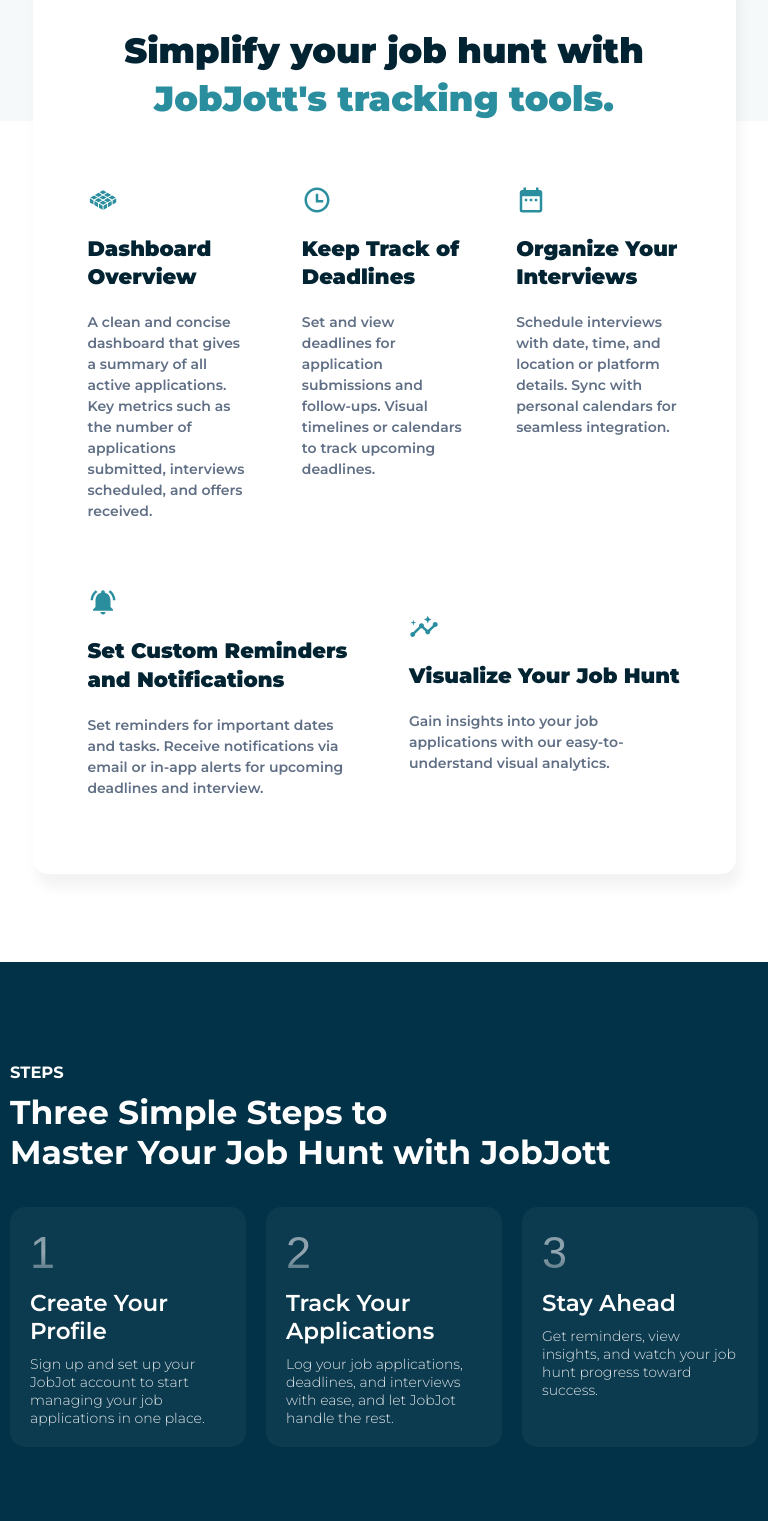
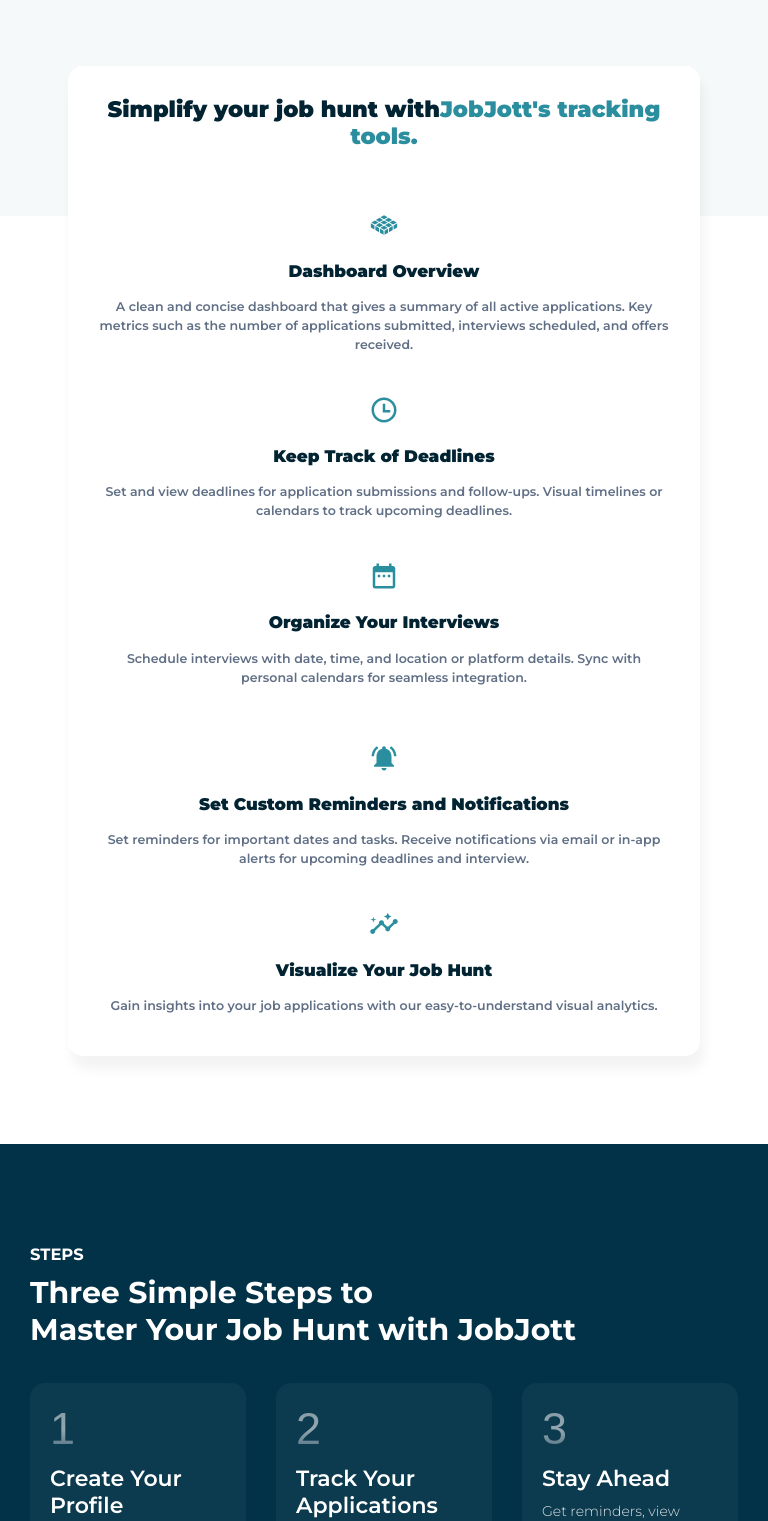
Before and after one commit to JobJott/frontend-repo, a React (Vite) app: page / in a window 768 px wide. Shown: the part 584-2105 px from the top of the page. Built offline with nearby package versions, Linux system fonts and the light colour scheme.

Commit message:
landingPage responsiveness

```diff
--- a/src/styles/Cta.css
+++ b/src/styles/Cta.css
@@ -41,7 +41,7 @@
   font-size: 2rem;
 }
 
-a{
+a {
   text-decoration: none;
 }
 
@@ -63,12 +63,81 @@
   border: none;
 }
 
-@media only screen and (min-width: 768px) and (max-width: 1440px) and (max-height: 798px) {
-  .entry-left-wrap {
-    max-width: 396px;
+/* Responsive design adjustments */
+@media only screen and (max-width: 1440px) {
+  .cta-container {
+    padding: 60px;
+    gap: 80px;
   }
 
-  .entry-button a {
-    font-size: 15px;
+  .cta-left, .cta-right {
+    width: 50%;
   }
 }
+
+@media only screen and (max-width: 1024px) {
+  .cta-container {
+    flex-direction: column;
+    padding: 50px;
+  }
+
+  .cta-left, .cta-right {
+    width: 100%;
+    margin-bottom: 20px;
+  }
+
+  .cta-text h3 {
+    font-size: 1.2rem;
+  }
+
+  .cta-subtext h2 {
+    font-size: 1.8rem;
+  }
+}
+
+@media only screen and (max-width: 768px) {
+  .cta-container {
+    padding: 30px;
+    gap: 20px;
+  }
+
+  .cta-left, .cta-right {
+    width: 100%;
+  }
+
+  .cta-text h3 {
+    font-size: 1rem;
+  }
+
+  .cta-subtext h2 {
+    font-size: 1.5rem;
+  }
+
+  .cta-section-btn button {
+    padding: 15px 20px;
+    font-size: 14px;
+  }
+}
+
+@media only screen and (max-width: 480px) {
+  .cta-container {
+    padding: 20px;
+  }
+
+  .cta-left, .cta-right {
+    width: 100%;
+  }
+
+  .cta-text h3 {
+    font-size: 0.9rem;
+  }
+
+  .cta-subtext h2 {
+    font-size: 1.3rem;
+  }
+
+  .cta-section-btn button {
+    padding: 12px 18px;
+    font-size: 12px;
+  }
+}
--- a/src/styles/Faq.css
+++ b/src/styles/Faq.css
@@ -105,3 +105,100 @@
     font-size: 0.9rem;
   }
 }
+
+@media (max-width: 576px) {
+  .faqContainer {
+    width: 90%;
+    padding: 30px 0 50px;
+  }
+
+  .faqImage {
+    max-width: 300px;
+  }
+
+  .faqTitle {
+    font-size: 1.25rem;
+  }
+
+  .faqItems {
+    max-width: 100%;
+  }
+
+  .faqQuestion {
+    font-size: 0.85rem;
+    padding: 0.8rem;
+  }
+
+  .faqAnswer {
+    font-size: 0.9rem;
+  }
+}
+
+@media (min-width: 576px) and (max-width: 768px) {
+  .faqContainer {
+    width: 95%;
+    padding: 35px 0 55px;
+  }
+
+  .faqImage {
+    max-width: 350px;
+  }
+
+  .faqTitle {
+    font-size: 1.75rem;
+  }
+
+  .faqQuestion {
+    font-size: 0.95rem;
+  }
+
+  .faqAnswer {
+    font-size: 1rem;
+  }
+}
+
+@media (min-width: 768px) and (max-width: 992px) {
+  .faqContainer {
+    width: 100%;
+    padding: 40px 0 60px;
+  }
+
+  .faqImage {
+    max-width: 375px;
+  }
+
+  .faqTitle {
+    font-size: 2rem;
+  }
+
+  .faqQuestion {
+    font-size: 1rem;
+  }
+
+  .faqAnswer {
+    font-size: 1.1rem;
+  }
+}
+
+@media (min-width: 992px) {
+  .faqContainer {
+    max-width: 1100px;
+    padding: 40px 0 60px;
+  }
+
+  .faqImage {
+    max-width: 400px;
+  }
+
+  .faqTitle {
+    font-size: 2rem;
+  }
+
+  .faqQuestion {
+    font-size: 1rem;
+  }
+
+  .faqAnswer {
+    font-size: 1.1rem;
+  }
+}
--- a/src/styles/Features.css
+++ b/src/styles/Features.css
@@ -5,8 +5,10 @@
   margin-right: auto;
   margin-top: -150px;
   z-index: 2;
-  box-shadow:4px 13px 13px rgba(0, 0, 0, 0.05);
+  box-shadow: 4px 13px 13px rgba(0, 0, 0, 0.05);
   border-radius: 15px;
+  width: 90%;
+  max-width: 1200px;
 }
 
 .features-container {
@@ -21,44 +23,36 @@
   gap: 15px;
   display: flex;
   flex-direction: column;
+  text-align: center;
   margin-bottom: 20px;
 }
 
 .features-main-text h1 {
-  display: inline-flex;
-  flex-direction: column;
-  align-items: center;
-  justify-content: center;
-  text-align: center;
-  font-size: 2.5rem;
+  font-size: 2rem;
   font-weight: 900;
   color: var(--primaryColor);
-  line-height: 1.15;
-  width: 100%;
-  gap: 8px;
-  position: relative;
-  overflow: hidden;
+  line-height: 1.2;
 }
 
 .features-main-text h1 .text-colour {
   color: var(--buttonColor);
 }
 
-.features-card{
-  padding: 15px;
+.features-card {
   display: flex;
   flex-direction: column;
+  padding: 15px;
   gap: 20px;
+  text-align: center;
 }
 
 .features-text {
-  /* max-width: 450px; */
   display: flex;
   flex-direction: column;
-  gap: 20px;
+  gap: 15px;
 }
 
-.features-icon svg{
+.features-icon svg {
   vertical-align: middle;
   width: 30px;
   height: 30px;
@@ -69,7 +63,7 @@
   color: var(--primaryColor);
   font-weight: 900;
   font-size: 1.5rem;
-  line-height: 1.38;
+  line-height: 1.4;
 }
 
 .features-text p {
@@ -81,27 +75,117 @@
 
 .features-details {
   display: grid;
-  grid-template-rows: 1fr;
-  grid-template-columns: repeat(3, 1fr);
+  grid-template-columns: 1fr;
   gap: 20px;
   height: 100%;
 }
 
 .flex-container {
   display: flex;
-  justify-content: space-around;
+  flex-wrap: wrap;
+  justify-content: center;
   align-items: center;
-  grid-column: span 3;
   gap: 20px;
   margin-top: 15px;
 }
 
 .flex-container .feature-item {
-  flex: 1;
+  flex: 1 1 100%;
+  text-align: center;
 }
 
 .feature-item .feature-text {
-  flex: 1;
   text-align: left;
   padding: 20px;
 }
+
+/* responsiveness */
+
+@media only screen and (max-width: 1024px) {
+  .features-container {
+    padding: 40px 30px;
+  }
+
+  .features-main-text h1 {
+    font-size: 1.8rem;
+  }
+
+  .features-text h1 {
+    font-size: 1.4rem;
+  }
+
+  .features-text p {
+    font-size: 0.95rem;
+  }
+
+  .features-details {
+    grid-template-columns: 1fr 1fr;
+    gap: 20px;
+  }
+
+  .flex-container .feature-item {
+    flex: 1 1 45%;
+  }
+}
+
+@media only screen and (max-width: 768px) {
+  .features-container {
+    padding: 30px 20px;
+  }
+
+  .features-main-text h1 {
+    font-size: 1.6rem;
+  }
+
+  .features-text h1 {
+    font-size: 1.2rem;
+  }
+
+  .features-text p {
+    font-size: 0.9rem;
+  }
+
+  .features-details {
+    grid-template-columns: 1fr;
+    gap: 20px;
+  }
+
+  .flex-container .feature-item {
+    flex: 1 1 100%;
+  }
+
+  .features-card {
+    padding: 10px;
+  }
+}
+
+@media only screen and (max-width: 480px) {
+  .features-container {
+    padding: 20px 15px;
+  }
+
+  .features-main-text h1 {
+    font-size: 1.4rem;
+  }
+
+  .features-text h1 {
+    font-size: 1.1rem;
+  }
+
+  .features-text p {
+    font-size: 0.85rem;
+  }
+
+  .features-details {
+    grid-template-columns: 1fr;
+    gap: 15px;
+  }
+
+  .flex-container .feature-item {
+    flex: 1 1 100%;
+  }
+
+  .features-card {
+    padding: 8px;
+  }
+}
--- a/src/styles/Footer.css
+++ b/src/styles/Footer.css
@@ -114,3 +114,128 @@
   font-weight: 600;
   color: var(--primaryColor);
 }
+
+
+@media (max-width: 576px) {
+  .footer-row {
+    flex-direction: column;
+    align-items: center;
+    gap: 20px;
+  }
+
+  .logo{
+    margin-top: 40px;
+  }
+
+  .logo h1 a {
+    font-size: 36px;
+    text-align: center;
+  }
+
+  .logo span {
+    font-size: 24px;
+  }
+
+  .footer-2 {
+    flex-direction: column;
+    align-items: center;
+    height: auto;
+    gap: 20px;
+  }
+
+  .footer-2 > div {
+    margin-right: 0;
+    text-align: center;
+    height: auto;
+  }
+
+  .footer-2 h4 {
+    font-size: 18px;
+  }
+
+  .footer-2 a {
+    font-size: 12px;
+  }
+
+  .socials {
+    align-items: center;
+    text-align: center;
+  }
+
+  .social-icons {
+    justify-content: center;
+  }
+
+  .social-icons svg {
+    width: 20px;
+    height: 20px;
+  }
+
+  .footer-bottom p {
+    font-size: 10px;
+  }
+}
+
+@media (min-width: 576px) and (max-width: 768px) {
+  .footer-row {
+    flex-direction: column;
+    align-items: flex-start;
+    gap: 20px;
+  }
+
+  .footer-2 {
+    flex-direction: row;
+    justify-content: space-evenly;
+  }
+
+  .footer-2 h4 {
+    font-size: 18px;
+  }
+
+  .footer-2 a {
+    font-size: 13px;
+  }
+
+  .social-icons svg {
+    width: 22px;
+    height: 22px;
+  }
+}
+
+@media (min-width: 768px) and (max-width: 992px) {
+  .footer-row {
+    flex-direction: row;
+    justify-content: space-between;
+    gap: 30px;
+  }
+
+  .footer-2 {
+    flex-direction: row;
+    justify-content: space-between;
+    gap: 25px;
+  }
+
+  .footer-2 h4 {
+    font-size: 20px;
+  }
+
+  .footer-2 a {
+    font-size: 14px;
+  }
+
+  .social-icons svg {
+    width: 24px;
+    height: 24px;
+  }
+}
+
+@media (min-width: 992px) {
+  .footer-row {
+    justify-content: space-between;
+  }
+
+  .footer-2 {
+    justify-content: space-between;
+    gap: 30px;
+  }
+}
--- a/src/styles/HeroSection.css
+++ b/src/styles/HeroSection.css
@@ -92,8 +92,9 @@
   box-shadow: var(--buttonColor) 0px 7px 29px 0px;
 }
 
-@media (min-width: 576px) {
-}
+
+
+
 
 @media only screen and (min-width: 768px) {
   .hero-section-container {
@@ -105,12 +106,12 @@
   }
 }
 
-@media (min-width: 992px) {
-}
+
 
 @media only screen and (min-width: 768px) and (max-width: 1440px) and (max-height: 798px) {
   .hero-section-container {
     min-height: 700px;
+
   }
 
 .hero{
@@ -124,4 +125,37 @@
   .hero-section-container {
     min-height: 469px;
   }
+
 }
+
+
+
+@media (max-width: 576px) {
+  .headline h1 {
+    font-size: 30px;
+    line-height: 1.2;
+  }
+
+  .call-to-action p {
+    font-size: 14px;
+    line-height: 1.4;
+  }
+
+  .hero {
+    padding: 10px 10px;
+  }
+}
+
+@media (max-width: 768px) {
+
+  .hero {
+    flex-direction: column;
+    text-align: center;
+    height: 100vh;
+    margin-top: -70px;
+  }
+
+  .headline h1 {
+    font-size: 40px;
+  }
+}
--- a/src/styles/Mission.css
+++ b/src/styles/Mission.css
@@ -54,3 +54,44 @@
   margin: 0;
   text-align: left;
 }
+
+/* Mobile First - Default */
+.mission-keypoints {
+  grid-template-columns: 1fr;
+}
+
+/* Medium Devices - Tablets (576px and above) */
+@media (min-width: 576px) {
+  .mission-keypoints {
+    grid-template-columns: repeat(2, 1fr);
+    gap: 15px;
+  }
+
+  .mission-subheading {
+    font-size: 28px;
+  }
+}
+
+/* Large Devices - Desktops (768px and above) */
+@media (min-width: 768px) {
+  .mission-keypoints {
+    grid-template-columns: repeat(3, 1fr);
+    gap: 20px;
+  }
+
+  .mission-subheading {
+    font-size: 30px;
+  }
+}
+
+/* Extra Large Devices (1200px and above) */
+@media (min-width: 1200px) {
+  .mission-keypoints {
+    grid-template-columns: repeat(3, 1fr);
+    gap: 25px;
+  }
+
+  .mission-subheading {
+    font-size: 33px;
+  }
+}
--- a/src/styles/Services.css
+++ b/src/styles/Services.css
@@ -80,3 +80,80 @@
 .services-card-text p{
     font-weight: 300;
 }
+
+/* Mobile First - Default */
+.services-section {
+  margin-top: 12.5%;
+}
+
+.services-container {
+  padding: 50px 10px;
+}
+
+.services-text h1 {
+  font-size: 25px;
+}
+
+.services-details {
+  grid-template-columns: 1fr;
+}
+
+/* Medium Devices - Tablets (576px and above) */
+@media (min-width: 576px) {
+  .services-container {
+    padding: 80px 20px;
+  }
+
+  .services-text h1 {
+    font-size: 28px;
+  }
+
+  .services-details {
+    grid-template-columns: repeat(2, 1fr);
+    gap: 25px;
+  }
+
+  .services-card-text h1 {
+    font-size: 20px;
+  }
+}
+
+/* Large Devices - Desktops (768px and above) */
+@media (min-width: 768px) {
+  .services-container {
+    padding: 100px 30px;
+  }
+
+  .services-text h1 {
+    font-size: 30px;
+  }
+
+  .services-details {
+    grid-template-columns: repeat(3, 1fr);
+    gap: 30px;
+  }
+
+  .services-card-text h1 {
+    font-size: 22px;
+  }
+}
+
+/* Extra Large Devices (1200px and above) */
+@media (min-width: 1200px) {
+  .services-container {
+    max-width: 1200px;
+    padding: 100px 50px;
+  }
+
+  .services-text h1 {
+    font-size: 33px;
+  }
+
+  .services-details {
+    grid-template-columns: repeat(3, 1fr);
+  }
+
+  .services-card-text h1 {
+    font-size: 23px;
+  }
+}
```
Lines whose indentation alone changed are shown as unchanged.
